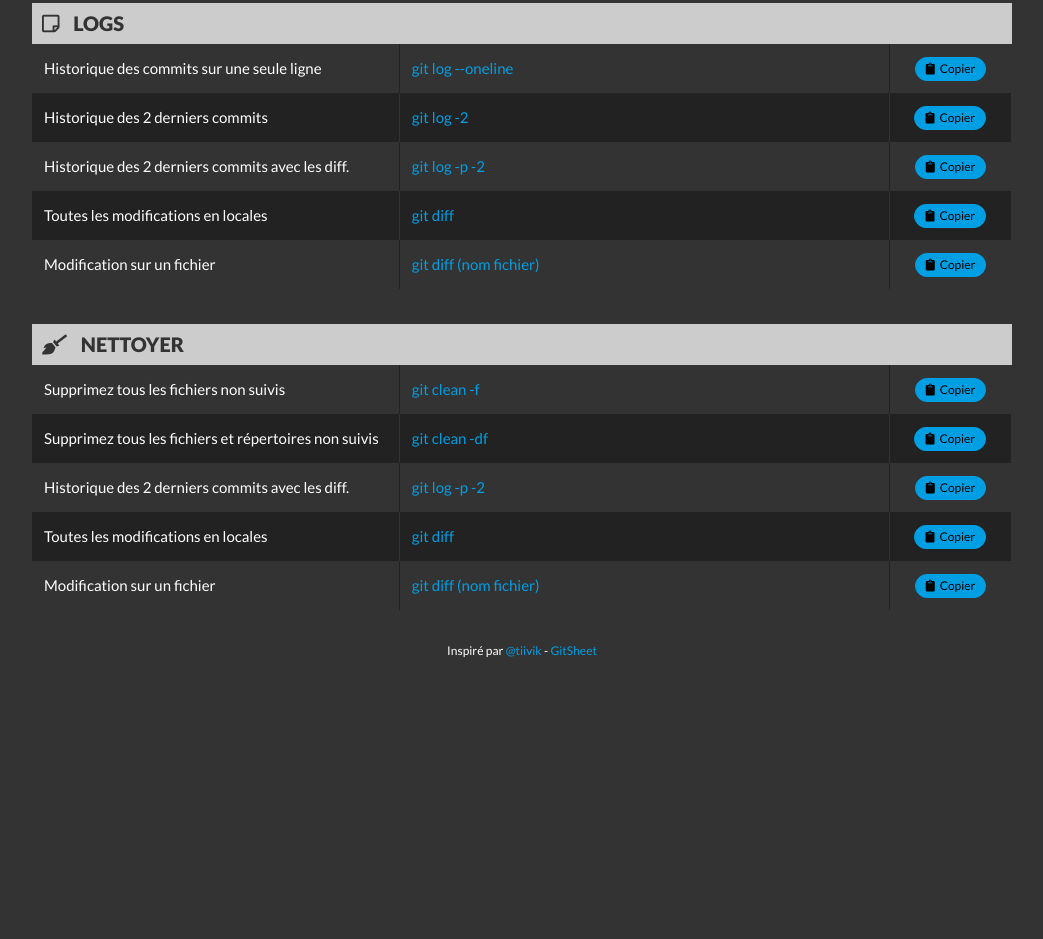
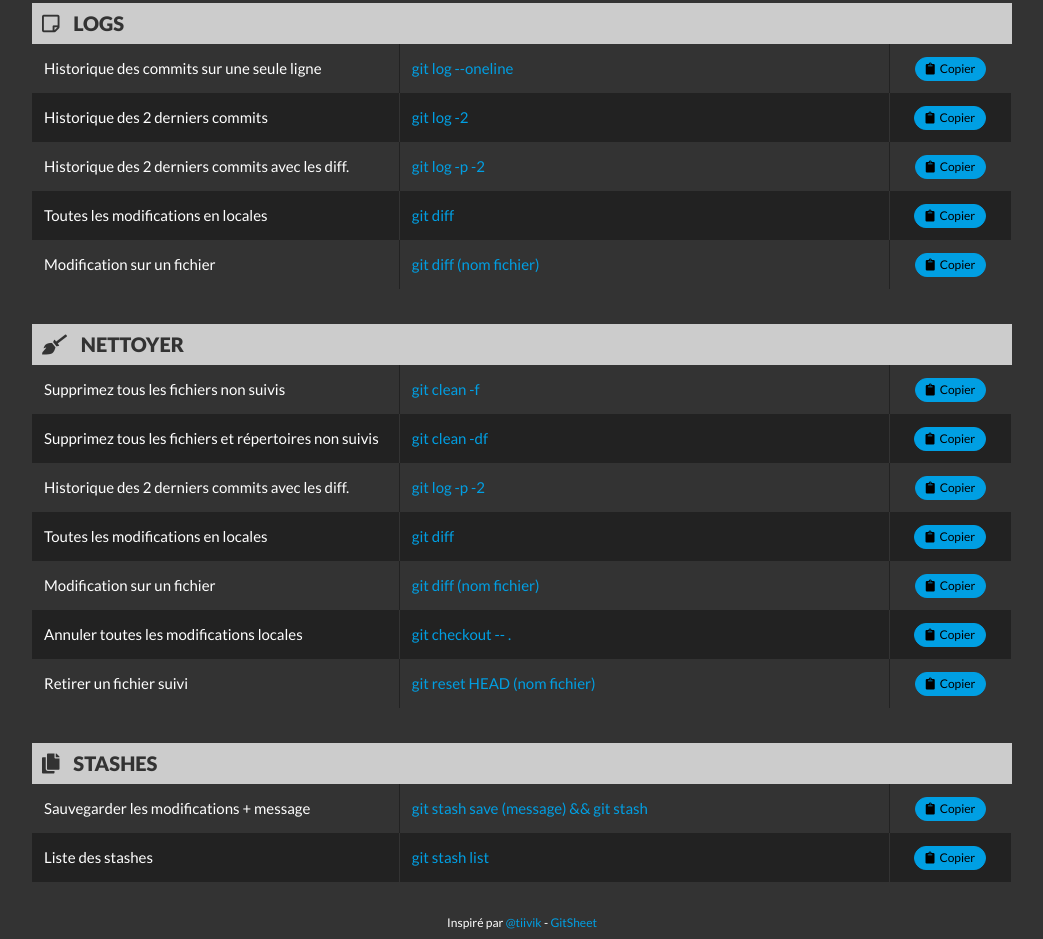
Before and after one commit to Vman45/git-memento, a website: page index.html in a window 1280 px wide. Shown: the part 570-1509 px from the top of the page, without its empty margins (118-1161 px from the left). Before the commit the page ends 1237 px from the top, so only its background shows below. Drawn offline with Linux system fonts and the light colour scheme.

Commit message:
Add some commands

```diff
--- a/index.html
+++ b/index.html
@@ -281,6 +281,79 @@
             </button>
           </td>
         </tr>
+
+        <tr class="alt-header">
+          <th class="cat-command-title" colspan="4">Annuler toutes les modifications locales</th>
+        </tr>
+        <tr class="git-command-row">
+          <td class="git-command-data">Annuler toutes les modifications locales</td>
+          <td class="git-command-data">git checkout -- .</td>
+          <td class="git-command-data">
+            <button name="git checkout -- ." class="toCopy" type="button">
+              <i class="fas fa-clipboard"></i>Copier
+            </button>
+          </td>
+        </tr>
+
+        <tr class="alt-header">
+          <th class="cat-command-title" colspan="4">Retirer un fichier suivi</th>
+        </tr>
+        <tr class="git-command-row">
+          <td class="git-command-data">Retirer un fichier suivi</td>
+          <td class="git-command-data">git reset HEAD (nom fichier)</td>
+          <td class="git-command-data">
+            <button name="git reset HEAD (nom fichier)" class="toCopy" type="button">
+              <i class="fas fa-clipboard"></i>Copier
+            </button>
+          </td>
+        </tr>
+      </tbody>
+    </table>
+
+    <!-- STASHES -->
+    <table class="table stash">
+      <tbody>
+        <tr class="cat-command">
+          <th class="cat-title"><i class="fas fa-copy"></i> Stashes</th>
+          <th class="cat-title"></th>
+          <th class="cat-title"></th>
+        </tr>
+
+        <tr class="alt-header">
+          <th class="cat-command-title" colspan="4">
+            Sauvegarder les modifications + message
+          </th>
+        </tr>
+        <tr class="git-command-row">
+          <td class="git-command-data">
+            Sauvegarder les modifications + message
+          </td>
+          <td class="git-command-data"><code type="text">git stash save (message) && git stash</code></td>
+          <td class="git-command-data">
+            <button name="git stash save (message) && git stash" class="toCopy" type="button">
+              <i class="fas fa-clipboard"></i>Copier
+            </button>
+          </td>
+        </tr>
+
+        <tr class="alt-header">
+          <th class="cat-command-title" colspan="4">
+           Liste des stashes
+          </th>
+        </tr>
+        <tr class="git-command-row">
+          <td class="git-command-data">
+           Liste des stashes
+          </td>
+          <td class="git-command-data"><code type="text">git stash list</code></td>
+          <td class="git-command-data">
+            <button name="git stash list" class="toCopy" type="button">
+              <i class="fas fa-clipboard"></i>Copier
+            </button>
+          </td>
+        </tr>
+
+
       </tbody>
     </table>
 
```
